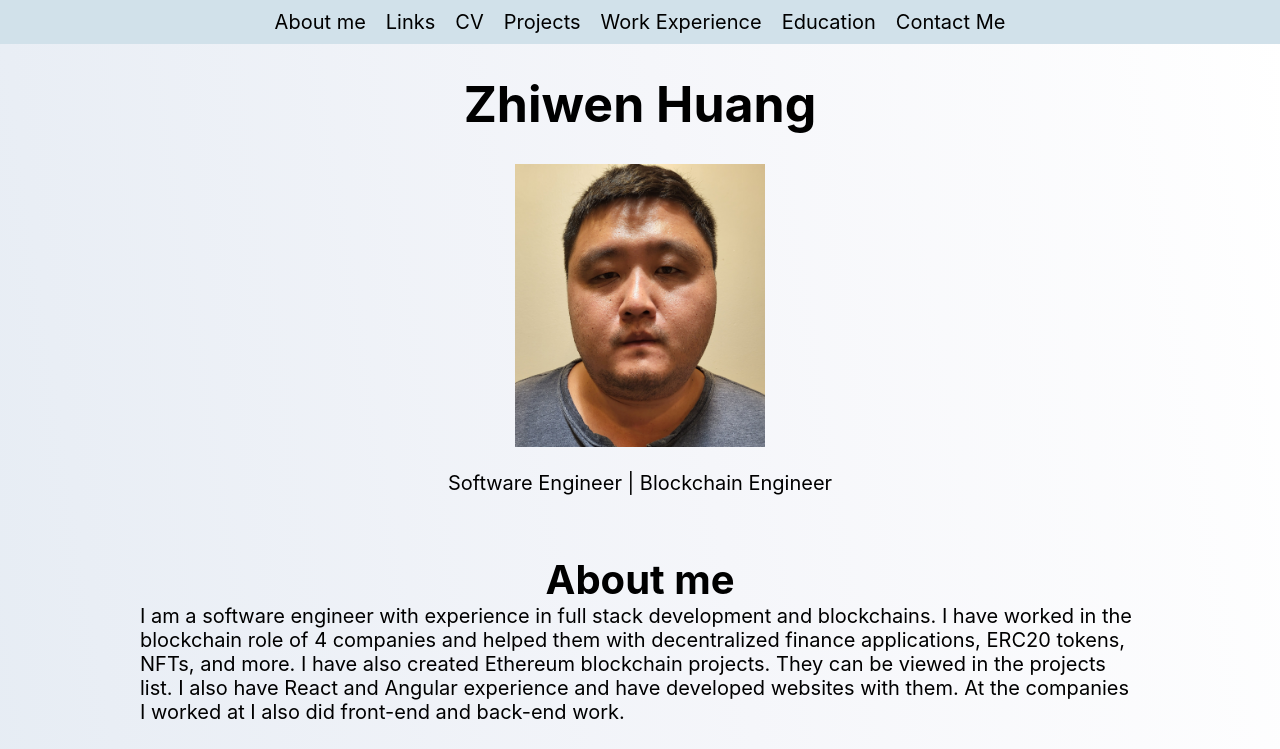
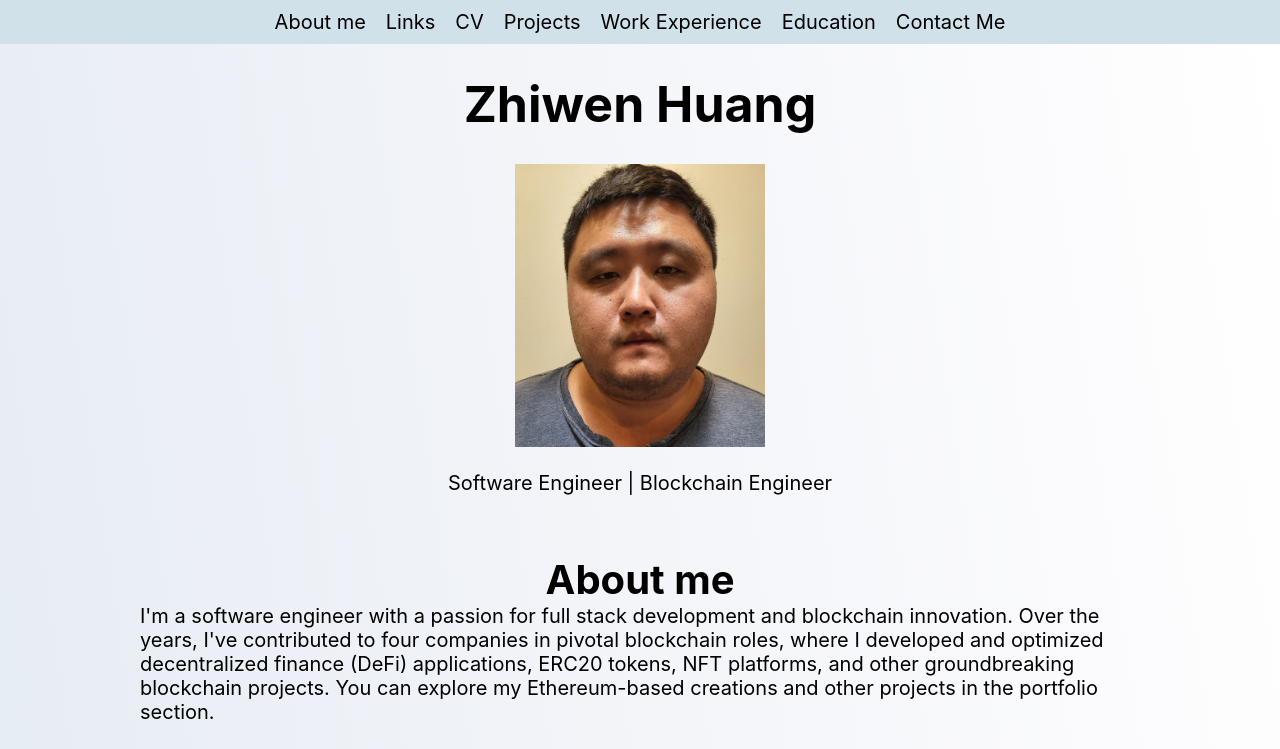
Before and after one commit to zhiwenh/personal-website, a React (Create React App) app in the folder client/: page / in a window 1280 px wide. Shown: the top 749 px of the page. Built offline with nearby package versions, Linux system fonts and the light colour scheme.

Commit message:
Made updates to the website

```diff
--- a/client/src/App.js
+++ b/client/src/App.js
@@ -195,13 +195,20 @@ function App() {
             </h>
           </div>
           <div className="about-me">
-            I am a software engineer with experience in full stack development
-            and blockchains. I have worked in the blockchain role of 4 companies
-            and helped them with decentralized finance applications, ERC20 tokens,
-            NFTs, and more. I have also created Ethereum blockchain projects. They
-            can be viewed in the projects list. I also have React and Angular experience
-            and have developed websites with them. At the companies I worked at I
-            also did front-end and back-end work.
+            I'm a software engineer with a passion for full stack development and
+            blockchain innovation. Over the years, I've contributed to four
+            companies in pivotal blockchain roles, where I developed and optimized
+            decentralized finance (DeFi) applications, ERC20 tokens, NFT platforms,
+            and other groundbreaking blockchain projects. You can explore my Ethereum-based
+            creations and other projects in the portfolio section.
+          <br />
+          <br />
+            Beyond blockchain, I bring extensive experience in both front-end and
+            back-end development. I've built and maintained dynamic, user-friendly
+            web applications using frameworks like React and Angular, ensuring seamless
+            performance and scalability. Whether I'm enhancing the user interface or
+            refining server-side logic, I take pride in delivering complete,
+            high-quality software solutions.
           </div>
         </div>
         <div className="links-wrap">
@@ -301,10 +308,10 @@ function App() {
             companyDescription="Worked on uploading nodes to be used to connect
             to blockchain networks. Also worked on other blockchain related features."
             jobAccomplishments={[
-              'Created Ethereum nodes on AWS for company financial applications that allowed users to connect to Ethereum to make transactions.',
-              'Developed an Ethereum custodial wallet for Ethereum, Solana, and Polygon that allowed users to make trades on those platforms.',
-              'Worked on a terraform script for a Polygon node on AWS.',
-              'Implemented diagrams to list the trade functionality of an Ethereum application that allowed financial applications of Ethereum.'
+              'Built and deployed Ethereum nodes on AWS for company financial applications, enabling seamless integration with the Ethereum blockchain for secure and efficient transactions.',
+              'Developed a multi-chain custodial wallet supporting Ethereum, Solana, and Polygon, empowering users to trade seamlessly across these platforms.',
+              'Created a Terraform script to automate the deployment and management of a Polygon node on AWS, improving infrastructure scalability and reliability',
+              'Designed and implemented detailed diagrams to outline the trade functionality of an Ethereum-based financial application, enhancing system transparency and supporting business decision-making.'
             ]}
           />
           <WorkExperience
@@ -313,11 +320,11 @@ function App() {
             companyDescription="Worked on updating their blockchain related features
             in their applications."
             jobAccomplishments={[
-              'Developed an ERC20 token that only allows the use of an admin signature to mint tokens to allow tokens to be minted cheaply when certain requirements were met on the mobile application.',
-              'Created the Solidity smart contracts using Truffle and backend for a NFT exchange that had users sign messages to list their NFTs, this saves gas costs, and that allowed lazy minting.',
-              'Had the NFT marketplace back-end server interact with the blockchain, had it push data into the MongoDB database, and made the back-end server also save the signed messages into MongoDB that were used to make transactions on the blockchain.',
-              'Researched the creation of a centralized crypto exchange for Bitcoin, Ethereum, Ethereum ERC20 tokens, and Icered tokens and wrote an article about it that explained the necessary steps to create it.',
-              'Used Docker to setup the environment to be developed and tested.'
+              'Developed a custom ERC-20 token with admin-controlled minting functionality, enabling cost-efficient token minting based on specific conditions met within a mobile application.',
+              'Designed and implemented Solidity smart contracts and backend services for an NFT exchange platform, facilitating user message signing for NFT listings and supporting lazy minting for efficient transaction handling.',
+              'Integrated the NFT marketplace backend with the blockchain, ensuring smooth interaction with Ethereum and storing blockchain transaction data and signed messages in MongoDB for improved reliability and tracking.',
+              'Conducted research on building a centralized crypto exchange supporting Bitcoin, Ethereum, ERC-20 tokens, and Icered tokens, contributing to strategic planning and technical architecture.',
+              'Utilized Docker to configure and maintain consistent development and testing environments, streamlining workflows and ensuring reliable deployment.'
             ]}
           />
           <WorkExperience
@@ -326,13 +333,13 @@ function App() {
             companyDescription="Worked on their applications with focus on decentralized
             finance. Also created smart contracts, did front-end work, and did back-end work."
             jobAccomplishments={[
-              'Worked on proof reading a decentralized financial application smart contract that invested tokens into people to have them grow over time.',
-              'Worked on a way to transition a layer-1 smart contract system into a layer-2 by implementing ways for the the main smart contract to send batch transactions to the layer-2.',
-              'Developed the front-end and back-end for the features of minting and transferring ERC721 tokens in a decentralized finance application.',
-              'Developed a decentralized ERC721 buy sell smart contract, auction smart contract, and offer smart contract and also developed a centralized version of those contracts.',
-              'Worked on Angular 2 frontend components and also worked on a backend with Typescript that used Hapi to create API routes for the frontend to call.',
-              'Gathered info from the MongoDB database when working on server updates that called the blockchain.',
-              'Created the smart contract for a generative art NFT collection with 7000 unique images with images currently sold on Opensea today. The generative NFT collection is all Cultiez and the website can be viewed at cultiez.com.'
+              'Developed an ERC-721 smart contract for user rewards, incorporating a lazy minting feature to enable token redemption at a later time, optimizing token distribution for users.',
+              'Led the transition from layer-1 to layer-2 smart contract architecture, implementing batch transaction solutions to enhance scalability and reduce transaction costs.',
+              'Designed and implemented front-end and back-end features for minting and transferring ERC-721 tokens in a decentralized finance (DeFi) application, ensuring seamless integration with blockchain systems.',
+              'Built decentralized and centralized ERC-721 contracts, including buy-sell, auction, and offer contracts, to provide flexible and efficient trading experiences for users.',
+              'Developed Angular 2 frontend components and backend services using TypeScript and Hapi, creating robust API routes for seamless communication between the front-end and blockchain.',
+              'Integrated MongoDB to gather and store data from blockchain interactions, ensuring effective data management for server updates and transaction tracking.',
+              'Created a smart contract for a generative art NFT collection consisting of 7,000 unique images, known as Cultiez, which are currently available for purchase on OpenSea. Explore the collection at cultiez.com.'
             ]}
           />
           <WorkExperience
@@ -340,10 +347,10 @@ function App() {
             datesWorked="May 2018 - Aug 2018"
             companyDescription="Worked on a decentralized trading platform."
             jobAccomplishments={[
-              'Researched the 0x Protocol to create a decentralized exchange.',
-              'Helped with a cryptocurrency exchange using Node.js that traded Bitcoin, Ethereum, and Halo.',
-              'Created unit and integration tests using Mocha Chai for all the methods and functions in a cryptocurrency exchange.',
-              'Performed application updates with an Agile and Scrum methodology for fast software iterations.',
+              "Researched and implemented the 0x Protocol to develop a decentralized exchange, enhancing the platform's ability to facilitate peer-to-peer trading of cryptocurrencies.",
+              'Contributed to the development of a cryptocurrency exchange using Node.js, enabling seamless trading of Bitcoin, Ethereum, and Halo tokens with an emphasis on performance and security.',
+              'Created comprehensive unit and integration tests with Mocha and Chai, ensuring the reliability and stability of the exchange’s core functions and processes.',
+              'Led application updates and feature enhancements within an Agile and Scrum environment, driving fast-paced software iterations and continuous improvement.'
             ]}
           />
           <WorkExperience
@@ -352,9 +359,9 @@ function App() {
             companyDescription="Worked in the manufacturing department of the company
             producing large volumes of biologic products."
             jobAccomplishments={[
-              'Involved in the upstream manufacturing of viral vectors for use in clinical trials using up to 400L of suspension cells in the cleanrooms of a cGMP facility.',
-              'Organized and implemented  the addition of external air flow meters to the company’s cleanroom bioreactors for process verification in the production runs.',
-              'Wrote and edited standard operating procedures and production batch records for new processes and equipment.'
+              'Played a key role in upstream manufacturing of viral vectors for clinical trials, managing processes with up to 400L of suspension cell cultures within cGMP-compliant cleanroom environments.',
+              'Led the integration of external airflow meters into cleanroom bioreactors, ensuring enhanced process verification and optimization during critical production runs.',
+              'Developed and refined standard operating procedures (SOPs) and production batch records for new processes and equipment, driving operational efficiency and compliance with regulatory standards.'
             ]}
           />
         </div>
```
Also changed, not shown: 1 other file (tests, documents, lock files or other folders).
